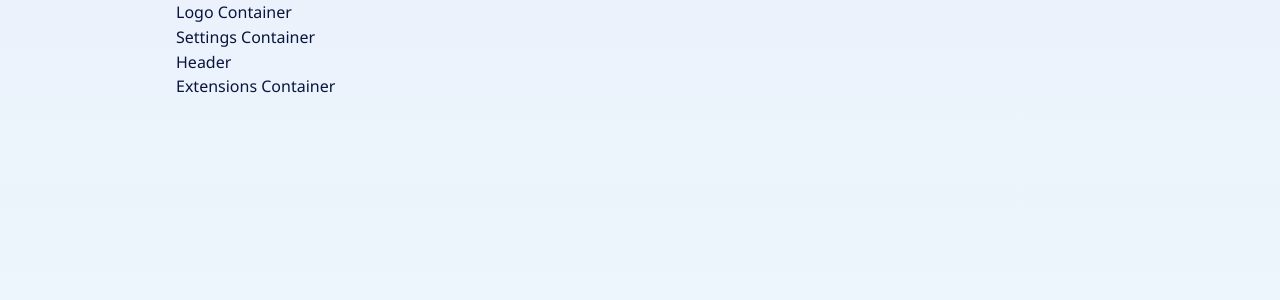
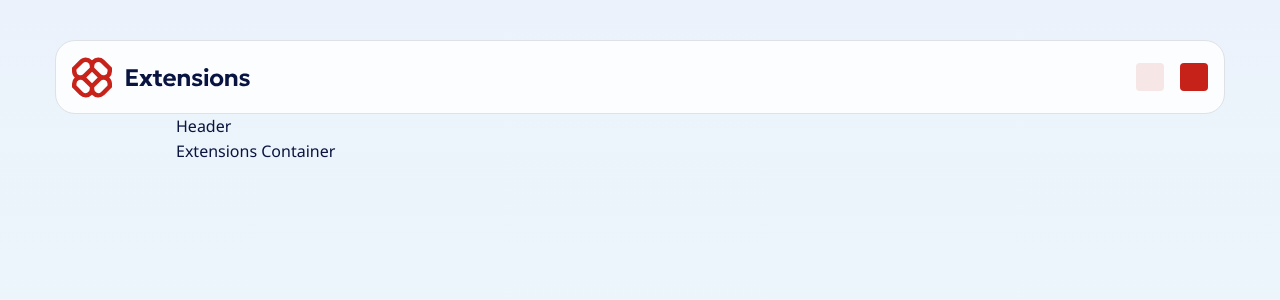
Before and after one commit to joshjavier/browser-extensions-manager, a React (Vite) app: page / in a window 1280 px wide. Shown: the top 300 px of the page. Built offline with nearby package versions, Linux system fonts and the light colour scheme.

Commit message:
build AppHeader and move it to App root

```diff
--- a/src/App.tsx
+++ b/src/App.tsx
@@ -2,12 +2,14 @@ import '@mantine/core/styles.css';
 import './global.css';
 
 import { MantineProvider } from '@mantine/core';
+import { AppHeader } from './components/AppHeader';
 import { Router } from './Router';
 import { resolver, theme } from './theme';
 
 export default function App() {
   return (
     <MantineProvider theme={theme} cssVariablesResolver={resolver}>
+      <AppHeader />
       <Router />
     </MantineProvider>
   );
--- /dev/null
+++ b/src/components/AppHeader/AppHeader.module.css
@@ -0,0 +1,28 @@
+.container {
+  box-sizing: content-box;
+  padding-top: var(--mantine-spacing-250);
+
+  @media (min-width: $mantine-breakpoint-sm) {
+    padding-inline: var(--mantine-spacing-400);
+    padding-top: var(--mantine-spacing-300);
+  }
+
+  @media (min-width: $mantine-breakpoint-lg) {
+    padding-top: var(--mantine-spacing-500);
+  }
+}
+
+.box {
+  padding: var(--mantine-spacing-100) var(--mantine-spacing-150);
+  height: rem(66px);
+  display: flex;
+  justify-content: space-between;
+  align-items: center;
+  border-radius: var(--mantine-spacing-125);
+
+  @media (min-width: $mantine-breakpoint-sm) {
+    padding: var(--mantine-spacing-150) var(--mantine-spacing-200);
+    height: rem(74px);
+    border-radius: var(--mantine-spacing-250);
+  }
+}
--- a/src/components/AppHeader/AppHeader.tsx
+++ b/src/components/AppHeader/AppHeader.tsx
@@ -1,10 +1,15 @@
-import { Container } from '@mantine/core';
+import { Container, Paper } from '@mantine/core';
+import { LogoContainer } from '../LogoContainer';
+import { SettingsContainer } from '../SettingsContainer';
+import classes from './AppHeader.module.css';
 
 export function AppHeader() {
   return (
-    <Container>
-      <div>Logo Container</div>
-      <div>Settings Container</div>
+    <Container className={classes.container} size={1170} component="header">
+      <Paper className={classes.box} withBorder>
+        <LogoContainer />
+        <SettingsContainer />
+      </Paper>
     </Container>
   );
 }
--- /dev/null
+++ b/src/components/LogoContainer/LogoContainer.tsx
@@ -0,0 +1,5 @@
+import Logo from './logo.svg?react';
+
+export function LogoContainer() {
+  return <Logo />;
+}
--- /dev/null
+++ b/src/components/LogoContainer/index.ts
@@ -0,0 +1 @@
+export * from './LogoContainer';
--- /dev/null
+++ b/src/components/SettingsContainer/SettingsContainer.tsx
@@ -0,0 +1,10 @@
+import { ActionIcon, Group } from '@mantine/core';
+
+export function SettingsContainer() {
+  return (
+    <Group>
+      <ActionIcon variant="light" />
+      <ActionIcon />
+    </Group>
+  );
+}
--- /dev/null
+++ b/src/components/SettingsContainer/index.ts
@@ -0,0 +1 @@
+export * from './SettingsContainer';
--- a/src/pages/Home.page.tsx
+++ b/src/pages/Home.page.tsx
@@ -1,10 +1,8 @@
-import { AppHeader } from '@/components/AppHeader';
 import { MainContainer } from '@/components/MainContainer';
 
 export function HomePage() {
   return (
     <>
-      <AppHeader />
       <MainContainer />
     </>
   );
```
Also changed, not shown: src/components/LogoContainer/logo.svg (added).
